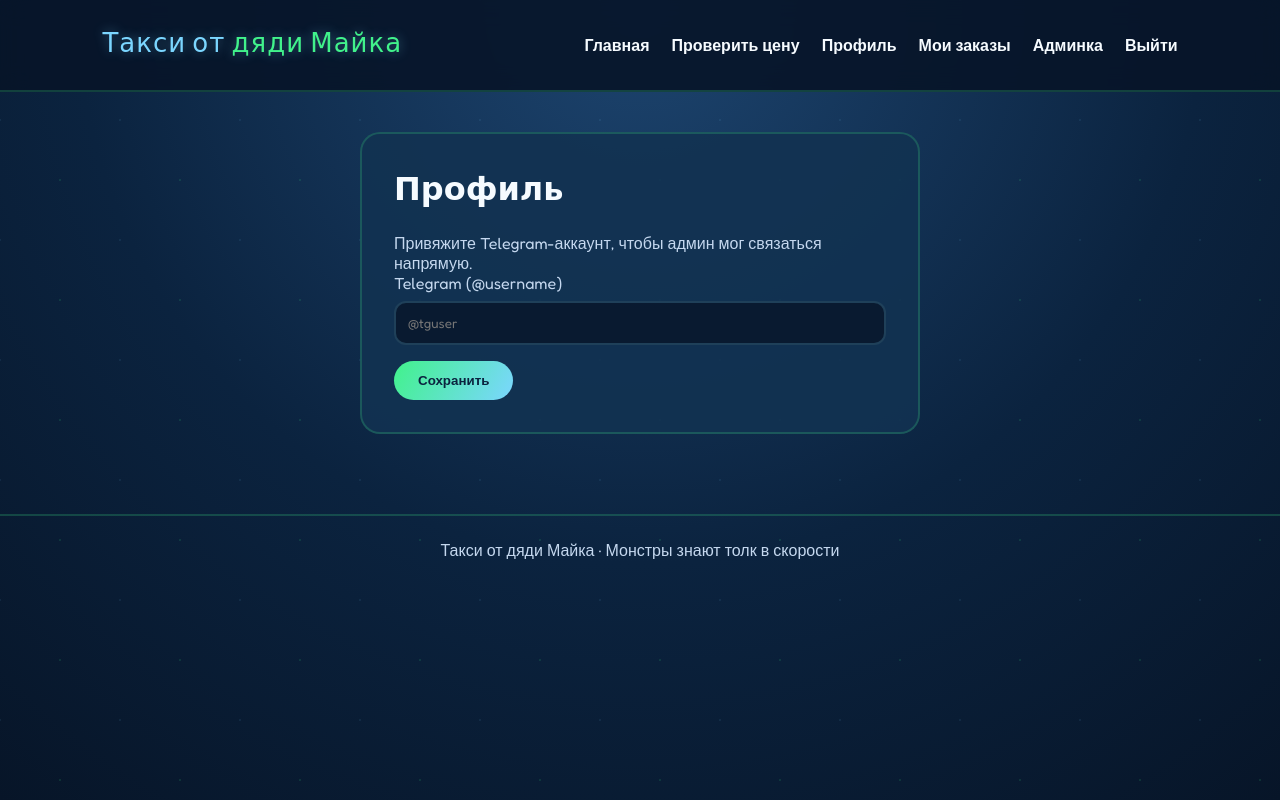
After one commit to timooon53-ai/siteformike, a Flask app: page /profile in a window 1280 px wide. The commit adds this page. Run offline with Flask 3, Linux system fonts and the light colour scheme; the visitor is signed in with stand-in values (Sample User, id 1); data comes from the database, SQL or seed files in the repository.

Commit message:
Добавить анимации и привязку Telegram в профиле

```diff
--- a/app.py
+++ b/app.py
@@ -71,10 +71,12 @@ def init_db():
             username TEXT UNIQUE NOT NULL,
             password_hash TEXT NOT NULL,
             is_admin INTEGER NOT NULL DEFAULT 0,
+            telegram_handle TEXT,
             created_at TEXT NOT NULL
         )
         """
     )
+    ensure_columns("users", {"telegram_handle": "TEXT"})
     db.execute(
         """
         CREATE TABLE IF NOT EXISTS orders (
@@ -309,7 +311,7 @@ def new_order():
                 destination,
                 details,
                 tariff or None,
-                contact_handle or None,
+                contact_handle or user["telegram_handle"] or None,
                 now,
                 now,
             ),
@@ -328,6 +330,23 @@ def new_order():
         flash("Заказ создан! Админ получил уведомление в Telegram.")
         return redirect(url_for("orders"))
     return render_template("new_order.html", user=user)
+
+
+@app.route("/profile", methods=["GET", "POST"])
+@login_required
+def profile():
+    user = current_user()
+    if request.method == "POST":
+        telegram_handle = request.form.get("telegram_handle", "").strip()
+        db = get_db()
+        db.execute(
+            "UPDATE users SET telegram_handle = ? WHERE id = ?",
+            (telegram_handle or None, user["id"]),
+        )
+        db.commit()
+        flash("Telegram-аккаунт обновлён.")
+        return redirect(url_for("profile"))
+    return render_template("profile.html", user=user)
 
 
 @app.route("/price-check", methods=["GET", "POST"])
--- a/static/style.css
+++ b/static/style.css
@@ -1,4 +1,4 @@
-@import url("https://fonts.googleapis.com/css2?family=Fredoka:wght@400;600&family=Baloo+2:wght@500;700&display=swap");
+@import url("https://fonts.googleapis.com/css2?family=Fredoka:wght@400;600;700&family=Baloo+2:wght@500;700&family=Comfortaa:wght@500;700&display=swap");
 
 :root {
   --bg: #0b233f;
@@ -47,6 +48,7 @@ body {
   padding: 24px 8%;
   background: rgba(7, 21, 40, 0.9);
   border-bottom: 2px solid rgba(65, 242, 139, 0.2);
+  backdrop-filter: blur(12px);
 }
 
 .logo {
@@ -54,6 +56,7 @@ body {
   font-size: 26px;
   letter-spacing: 1px;
   color: var(--accent-secondary);
+  text-shadow: 0 0 12px rgba(123, 214, 255, 0.4);
 }
 
 .logo span {
@@ -372,6 +406,46 @@ body {
   border-top: 2px solid rgba(65, 242, 139, 0.2);
 }
 
+a {
+  color: var(--accent-secondary);
+}
+
+a:hover {
+  color: var(--accent);
+}
+
+@keyframes fadeIn {
+  from {
+    opacity: 0;
+    transform: translateY(12px);
+  }
+  to {
+    opacity: 1;
+    transform: translateY(0);
+  }
+}
+
+@keyframes slideIn {
+  from {
+    opacity: 0;
+    transform: translateY(20px);
+  }
+  to {
+    opacity: 1;
+    transform: translateY(0);
+  }
+}
+
+@keyframes floatUp {
+  0%,
+  100% {
+    transform: translateY(0);
+  }
+  50% {
+    transform: translateY(-6px);
+  }
+}
+
 @media (max-width: 760px) {
   .header {
     flex-direction: column;
--- a/templates/base.html
+++ b/templates/base.html
@@ -14,6 +14,7 @@
       <a href="{{ url_for('index') }}">Главная</a>
       <a href="{{ url_for('price_check') }}">Проверить цену</a>
       {% if user %}
+        <a href="{{ url_for('profile') }}">Профиль</a>
         <a href="{{ url_for('orders') }}">Мои заказы</a>
         {% if user.is_admin %}
           <a href="{{ url_for('admin_orders') }}">Админка</a>
--- a/templates/new_order.html
+++ b/templates/new_order.html
@@ -35,7 +35,7 @@
     </label>
     <label>
       Контакт для связи (например, @tguser)
-      <input type="text" name="contact_handle" placeholder="@tguser">
+      <input type="text" name="contact_handle" placeholder="@tguser" value="{{ user.telegram_handle or '' }}">
     </label>
     <label>
       Детали (необязательно)
--- /dev/null
+++ b/templates/profile.html
@@ -0,0 +1,16 @@
+{% extends "base.html" %}
+{% set title = "Профиль" %}
+
+{% block content %}
+<div class="form-container">
+  <h1>Профиль</h1>
+  <p class="hint">Привяжите Telegram-аккаунт, чтобы админ мог связаться напрямую.</p>
+  <form method="post" class="form">
+    <label>
+      Telegram (@username)
+      <input type="text" name="telegram_handle" placeholder="@tguser" value="{{ user.telegram_handle or '' }}">
+    </label>
+    <button class="button" type="submit">Сохранить</button>
+  </form>
+</div>
+{% endblock %}
```
Also changed, not shown: other parts of static/style.css (+32 -0 lines).
